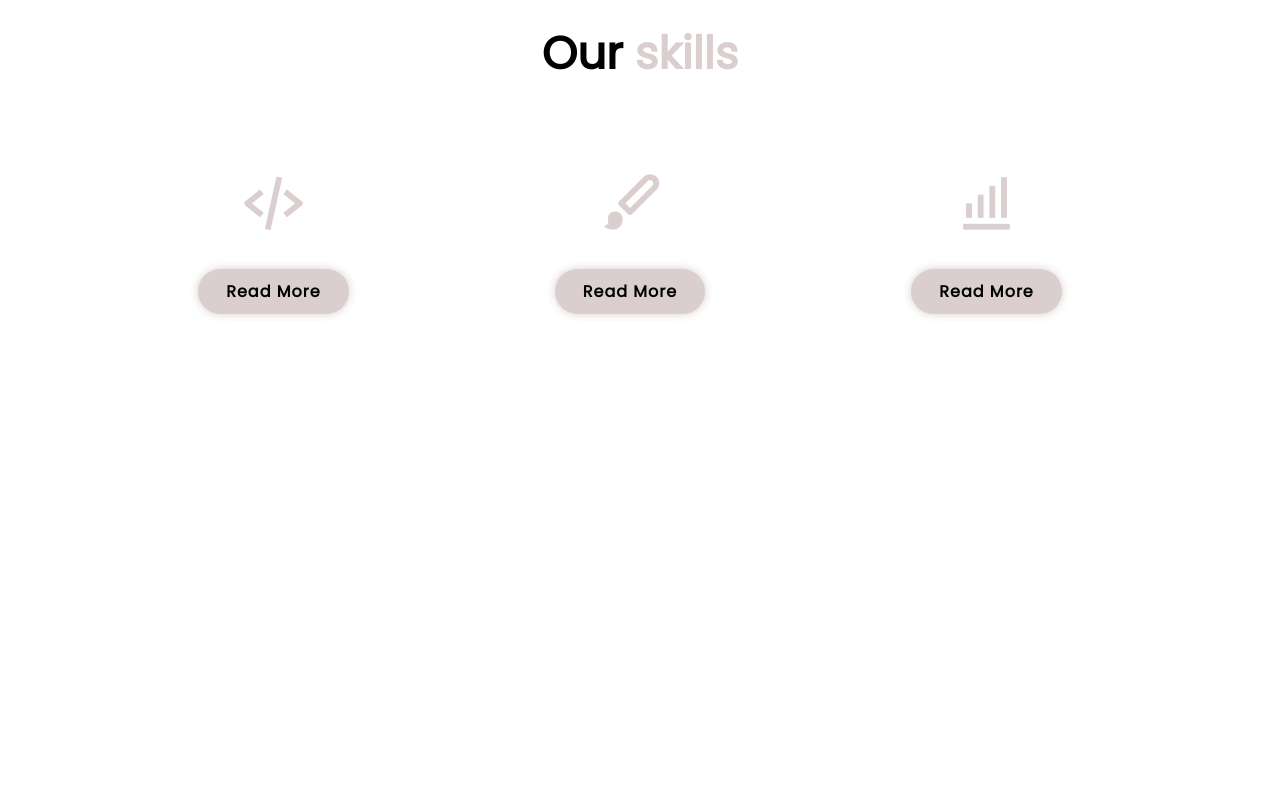
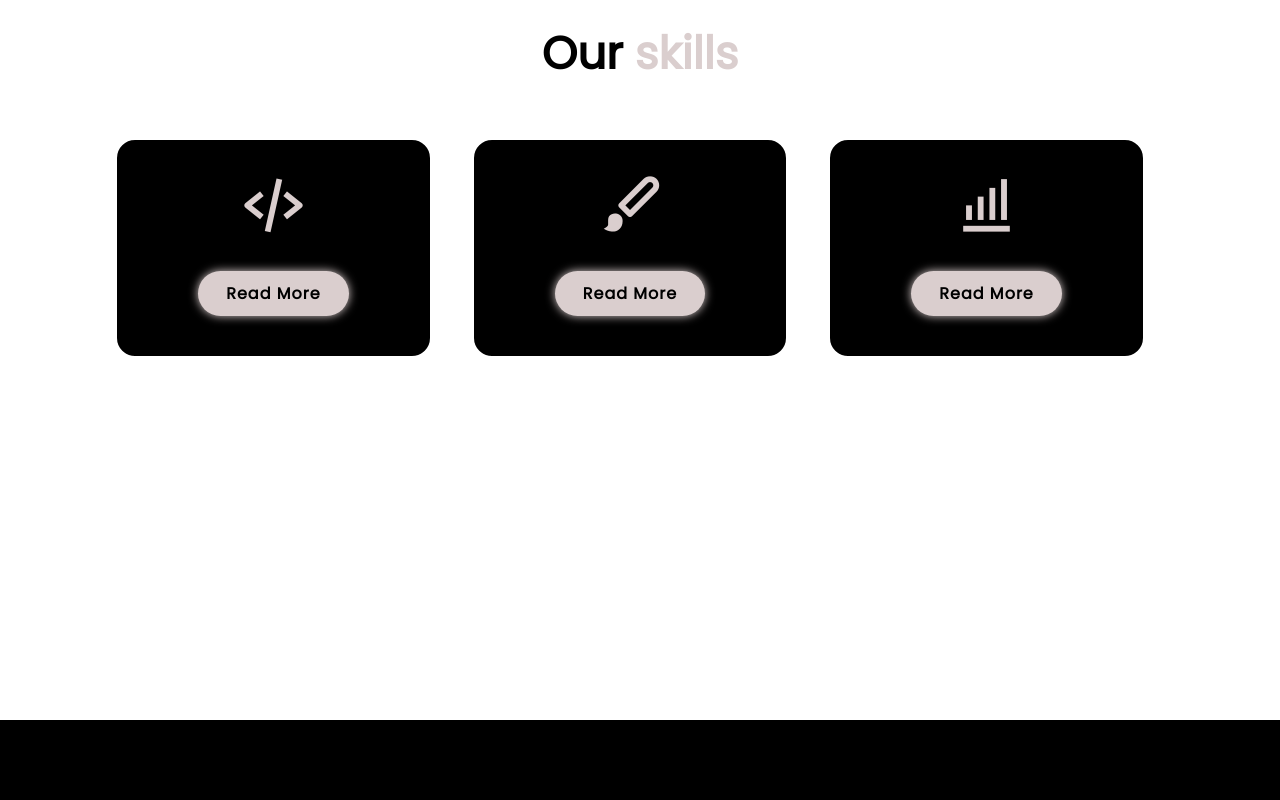
Before and after one commit to Purushottam143/Portfolio, a plain HTML site: page index.html in a window 1280 px wide. Shown: the part 1680-2480 px from the top of the page. Drawn offline with nearby package versions, Linux system fonts and the light colour scheme.

Commit message:
Update style.css

```diff
--- a/css/style.css
+++ b/css/style.css
@@ -12,9 +12,9 @@
 }
 
 :root {
-    --bg-color:#;
-    --second-bg-color:#;
-    --text-color:#;
+    --bg-color:#fff;
+    --second-bg-color:#000;
+    --text-color:#000;
     --main-color:#dacece;
 }
 
```
